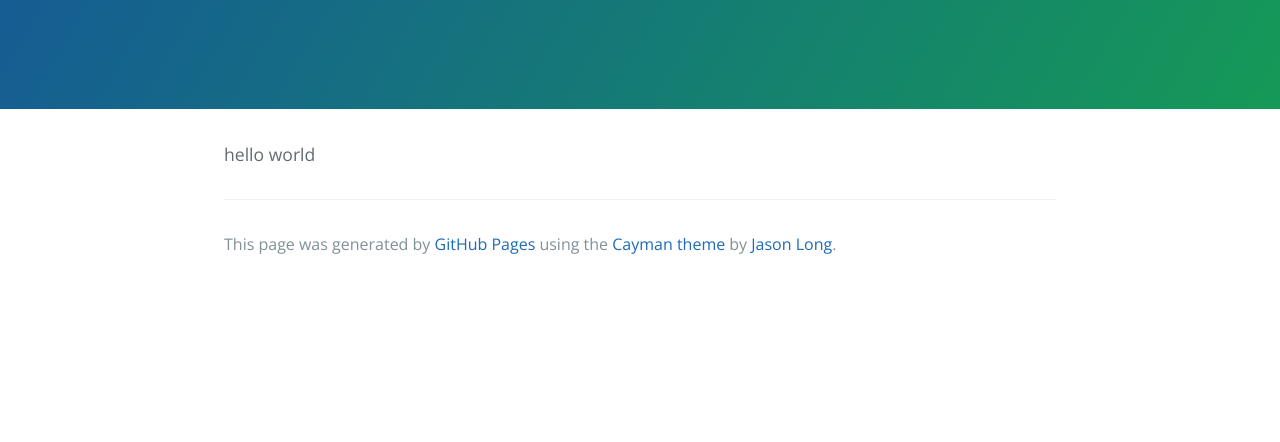
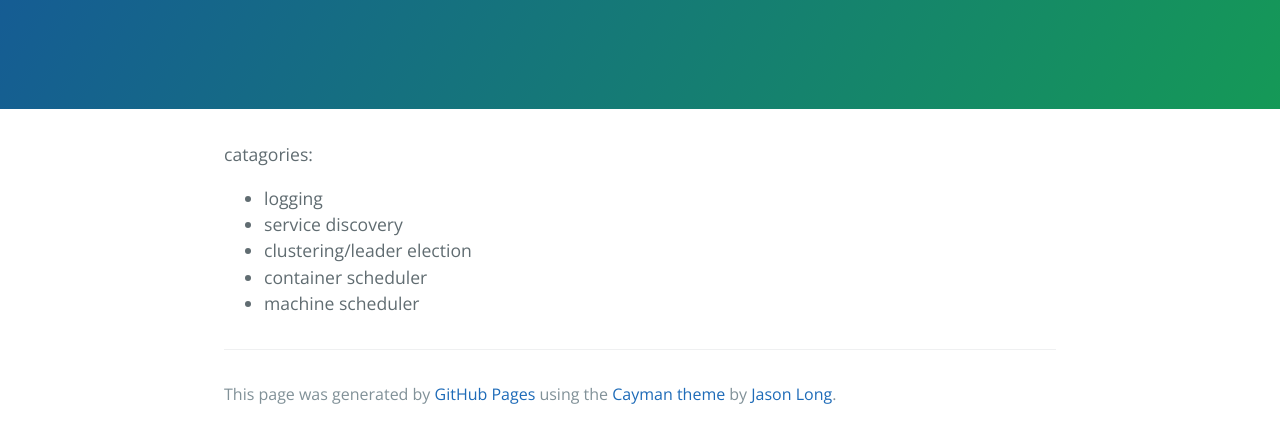
Before and after one commit to iscontainerplatformreadyyet/iscontainerplatformreadyyet.github.io, a plain HTML site: page index.html in a window 1280 px wide. Shown: the part 208-650 px from the top of the page. Drawn offline with nearby package versions, Linux system fonts and the light colour scheme.

Commit message:
Added the first categories

```diff
--- a/index.html
+++ b/index.html
@@ -16,7 +16,15 @@
     </section>
 
     <section class="main-content">
-      <p>hello world</p>
+      <p>catagories:
+      <ul>
+      <li>logging</li>
+      <li>service discovery</li>
+      <li>clustering/leader election</li>
+      <li>container scheduler</li>
+      <li>machine scheduler</li>
+      </ul>
+      </p>
 
       <footer class="site-footer">
 
```
